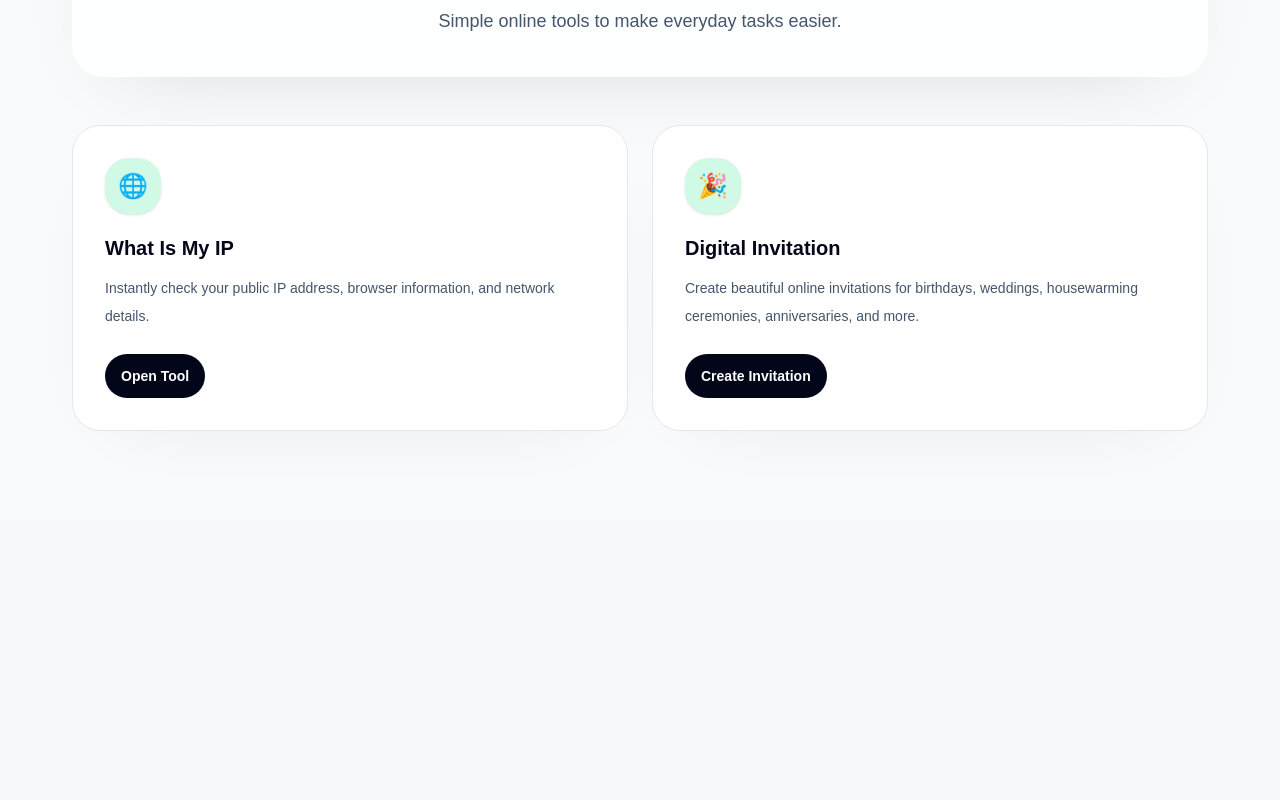
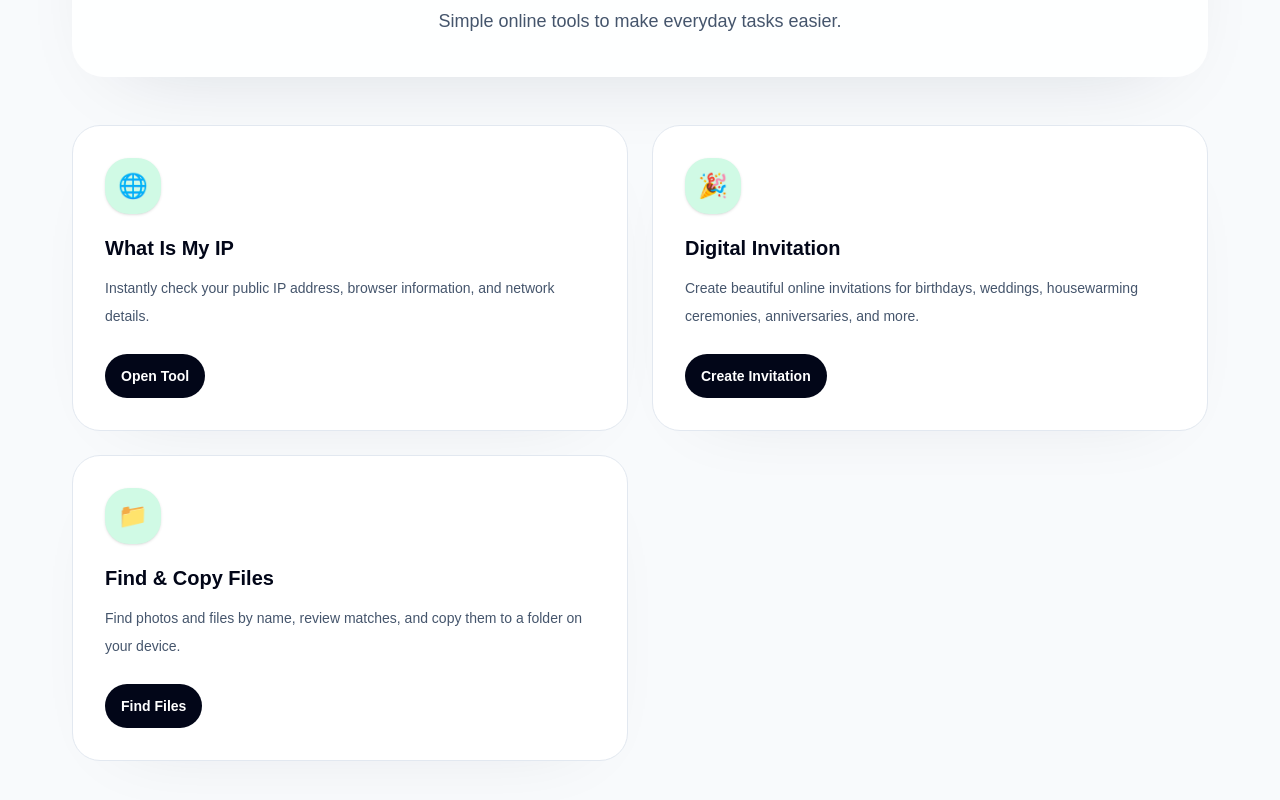
Before and after one commit to akashk98/what-is-my-ip, a Next.js app: page / in a window 1280 px wide. Shown: the part 280-1080 px from the top of the page. Before the commit the page ends 800 px from the top, so only its background shows below. Built offline with nearby package versions, Linux system fonts and the light colour scheme.

Commit message:
Add Find & Copy Files homepage listing

```diff
--- a/app/layout.tsx
+++ b/app/layout.tsx
@@ -3,7 +3,7 @@ import "./globals.css";
 
 export const metadata: Metadata = {
   title: "AK World | Free Online Tools",
-  description: "AK World offers free online tools including What Is My IP and Digital Invitation Creator.",
+  description: "AK World offers free online tools including What Is My IP, Digital Invitation, and Find & Copy Files.",
   icons: {
     icon: "/favicon.svg",
   },
--- a/app/page.tsx
+++ b/app/page.tsx
@@ -4,7 +4,7 @@ import ToolCard from "@/components/ToolCard";
 
 export const metadata: Metadata = {
   title: "AK World | Free Online Tools",
-  description: "AK World offers free online tools including What Is My IP and Digital Invitation Creator.",
+  description: "AK World offers free online tools including What Is My IP, Digital Invitation, and Find & Copy Files.",
 };
 
 const tools = [
@@ -21,6 +21,13 @@ const tools = [
     title: "Digital Invitation",
     description: "Create beautiful online invitations for birthdays, weddings, housewarming ceremonies, anniversaries, and more.",
     buttonLabel: "Create Invitation",
+  },
+  {
+    href: "/find-copy-files",
+    icon: "📁",
+    title: "Find & Copy Files",
+    description: "Find photos and files by name, review matches, and copy them to a folder on your device.",
+    buttonLabel: "Find Files",
   },
 ];
 
```
